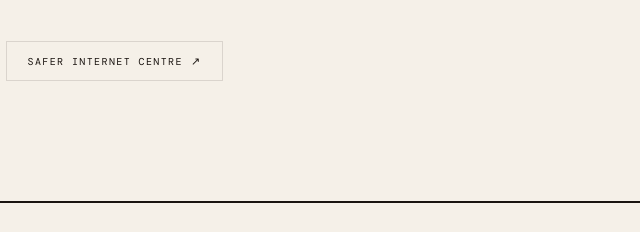
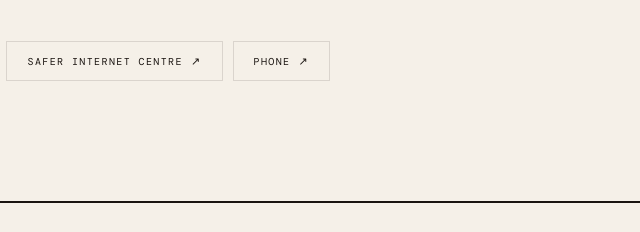
Before and after one commit to Gityus13/Digital-safety, a plain HTML site: page index.html in a window 1280 px wide. Shown: the part 8653-8885 px from the top of the page, 509-1149 px from the left. Drawn offline with nearby package versions, Linux system fonts and the light colour scheme; a web font is replaced by a local one.

Commit message:
Update index.html

```diff
--- a/index.html
+++ b/index.html
@@ -977,6 +977,7 @@
       <a href="https://www.internetmatters.org" class="cta-lnk" target="_blank">Internet Matters</a>
       <a href="https://www.childnet.com" class="cta-lnk" target="_blank">Childnet</a>
       <a href="https://www.saferinternet.org.uk" class="cta-lnk" target="_blank">Safer Internet Centre</a>
+      <a href="https://gityus13.github.io/Digital-safety/Phones" class="cta-lnk" target="_blank">Phone</a>
     </div>
   </div>
 </section>
```
